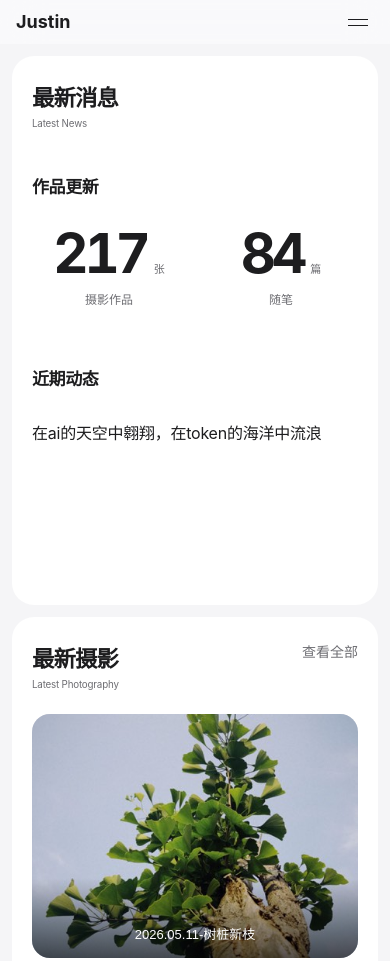
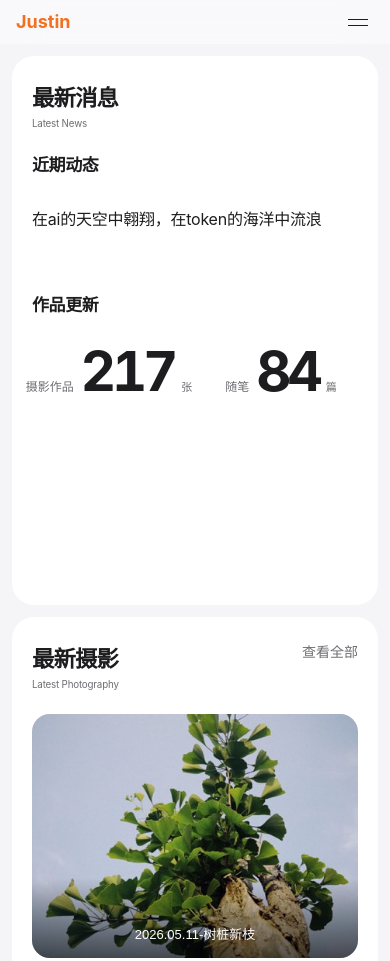
Before and after one commit to Justinis997/-, a plain HTML site: page index.html in a window 390 px wide. Shown: the top 961 px of the page. Drawn offline with Linux system fonts and the light colour scheme.

Commit message:
调整首页最新消息布局与品牌色

```diff
--- a/assets/css/styles.css
+++ b/assets/css/styles.css
@@ -89,7 +89,7 @@ a {
   display: inline-flex;
   flex: 0 0 auto;
   align-items: center;
-  color: var(--text);
+  color: #f37021;
   font-size: 18px;
   font-weight: 700;
   line-height: 1;
@@ -446,6 +446,10 @@ a {
   margin-bottom: clamp(28px, 4vw, 52px);
 }
 
+.home-card--news .home-card__header {
+  margin-bottom: clamp(14px, 2vw, 26px);
+}
+
 .section-heading {
   margin: 0;
 }
@@ -480,11 +484,11 @@ a {
 
 .news-panel {
   min-width: 0;
-  padding-top: clamp(20px, 2.2vw, 30px);
+  padding-top: clamp(10px, 1.1vw, 15px);
   padding-right: clamp(28px, 4vw, 60px);
 }
 
-.news-panel--activity {
+.news-panel--updates {
   padding-right: 0;
   padding-left: clamp(28px, 4vw, 60px);
 }
@@ -539,10 +543,10 @@ a {
 }
 
 .update-count__label {
-  margin-top: 10px;
   color: var(--muted);
   font-size: 12px;
   text-align: center;
+  white-space: nowrap;
 }
 
 .news-activity {
@@ -1724,15 +1728,19 @@ a {
     margin-bottom: 24px;
   }
 
+  .home-card--news .home-card__header {
+    margin-bottom: 12px;
+  }
+
   .news-overview {
     grid-template-columns: 1fr;
   }
 
   .news-panel {
-    padding: 20px 0 30px;
-  }
-
-  .news-panel--activity {
+    padding: 10px 0 30px;
+  }
+
+  .news-panel--updates {
     padding-top: 28px;
     padding-left: 0;
   }
--- a/index.html
+++ b/index.html
@@ -99,7 +99,7 @@
   </header>
 
   <main class="home-main">
-    <section class="home-card reveal">
+    <section class="home-card home-card--news reveal">
       <div class="home-card__header">
         <h1 class="section-heading">
           <span class="zh">最新消息</span>
@@ -107,28 +107,28 @@
         </h1>
       </div>
       <div class="news-overview" data-news-overview>
-        <section class="news-panel" aria-labelledby="recent-updates-title">
+        <section class="news-panel" aria-labelledby="recent-activity-title">
+          <h2 class="news-panel__title" id="recent-activity-title">近期动态</h2>
+          <p class="news-activity">在ai的天空中翱翔，在token的海洋中流浪</p>
+        </section>
+        <section class="news-panel news-panel--updates" aria-labelledby="recent-updates-title">
           <h2 class="news-panel__title" id="recent-updates-title">作品更新</h2>
           <div class="update-counts" aria-label="本次更新内容">
             <div class="update-count">
               <p class="update-count__value">
+                <span class="update-count__label">摄影作品</span>
                 <span class="update-count__number" data-update-count="photography">0</span>
                 <span class="update-count__unit">张</span>
               </p>
-              <p class="update-count__label">摄影作品</p>
             </div>
             <div class="update-count">
               <p class="update-count__value">
+                <span class="update-count__label">随笔</span>
                 <span class="update-count__number" data-update-count="essays">0</span>
                 <span class="update-count__unit">篇</span>
               </p>
-              <p class="update-count__label">随笔</p>
             </div>
           </div>
-        </section>
-        <section class="news-panel news-panel--activity" aria-labelledby="recent-activity-title">
-          <h2 class="news-panel__title" id="recent-activity-title">近期动态</h2>
-          <p class="news-activity">在ai的天空中翱翔，在token的海洋中流浪</p>
         </section>
       </div>
     </section>
```
Also changed, not shown: tests/structure.test.mjs (+3 -3 lines).
